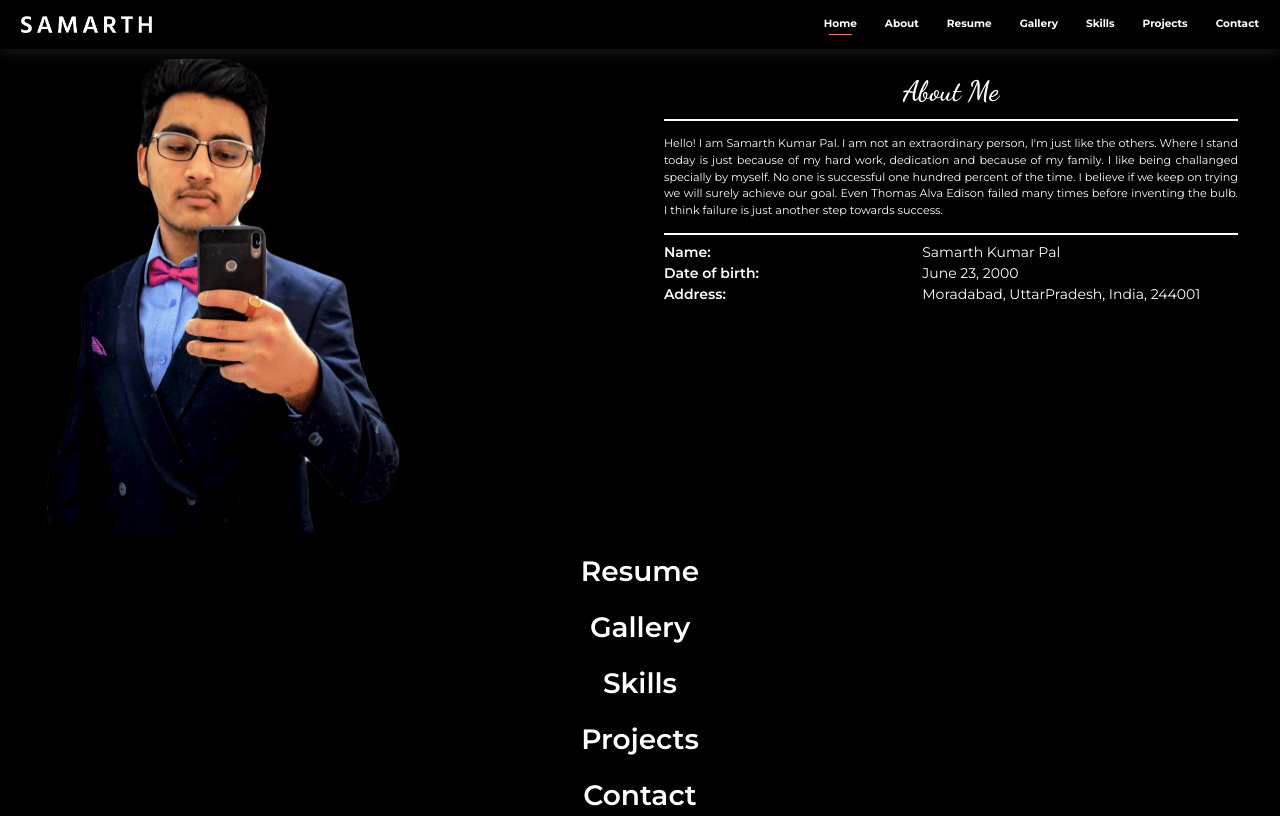
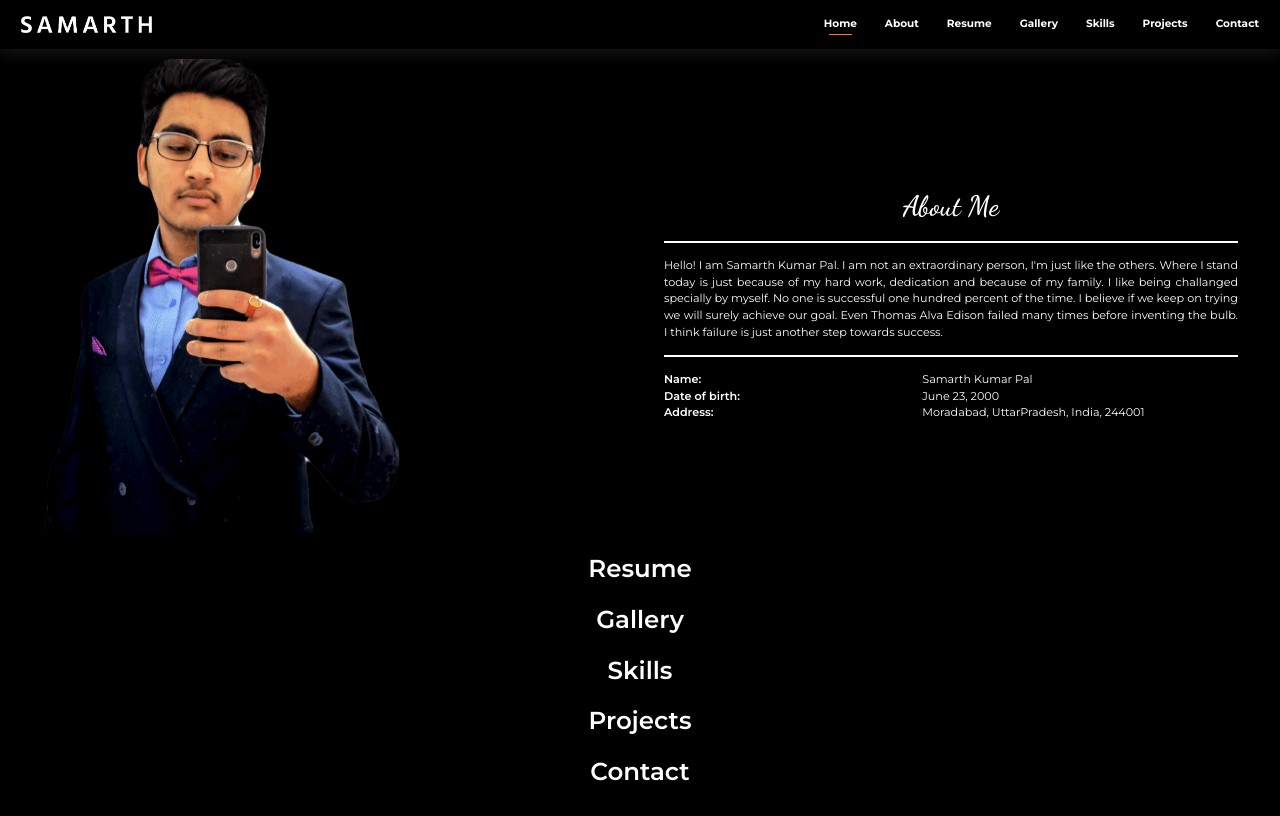
Before and after one commit to samarthpal/samarthpal.github.io, a React (Vite) app: page /home in a window 1280 px wide. Built offline with nearby package versions, Linux system fonts and the light colour scheme.

Commit message:
Minor improvements

```diff
--- a/src/layouts/home/navbar/styles.module.scss
+++ b/src/layouts/home/navbar/styles.module.scss
@@ -13,6 +13,7 @@
 .outerNavScrolled {
   box-shadow: none;
   background-color: transparent;
+  backdrop-filter: blur(0.25rem);
 }
 
 .nav {
@@ -22,7 +23,7 @@
   display: flex;
   align-items: center;
   justify-content: space-between;
-  background-color: var(--c-black);
+  background-color: transparent;
   // padding: 0rem 1.5rem;
   color: var(--c-white);
   font-family: var(--ff-primary);
--- a/src/pages/home/about/styles.module.scss
+++ b/src/pages/home/about/styles.module.scss
@@ -65,7 +65,7 @@
     display: flex;
     flex-direction: column;
     justify-content: space-evenly;
-    box-shadow: 2px 2px 20px var(--c-shadow-inverse);
+    box-shadow: -10px 2px 20px var(--c-shadow-inverse);
 
     &::before {
       content: '';
@@ -155,6 +155,7 @@
 .aboutMe {
   display: flex;
   flex-direction: column;
+  justify-content: center;
   margin-top: 1rem;
 }
 
@@ -171,7 +172,7 @@
   font-size: 0.8rem;
   text-align: justify;
   padding: 1rem 0;
-  margin: 0.5rem 0;
+  margin: 1rem 0;
   border: 2px solid var(--c-white);
   border-left: none;
   border-right: none;
@@ -180,6 +181,7 @@
 .infoChild {
   display: flex;
   color: var(--c-white);
+  font-size: 0.8rem;
 
   & > div {
     word-break: break-all;
--- a/src/styles/normalize.scss
+++ b/src/styles/normalize.scss
@@ -142,7 +142,7 @@ textarea {
 
 .title {
   margin-top: 1rem;
-  font-size: 2rem;
+  font-size: 1.75rem;
   font-weight: 600;
   text-align: center;
   color: var(--c-white);
```
